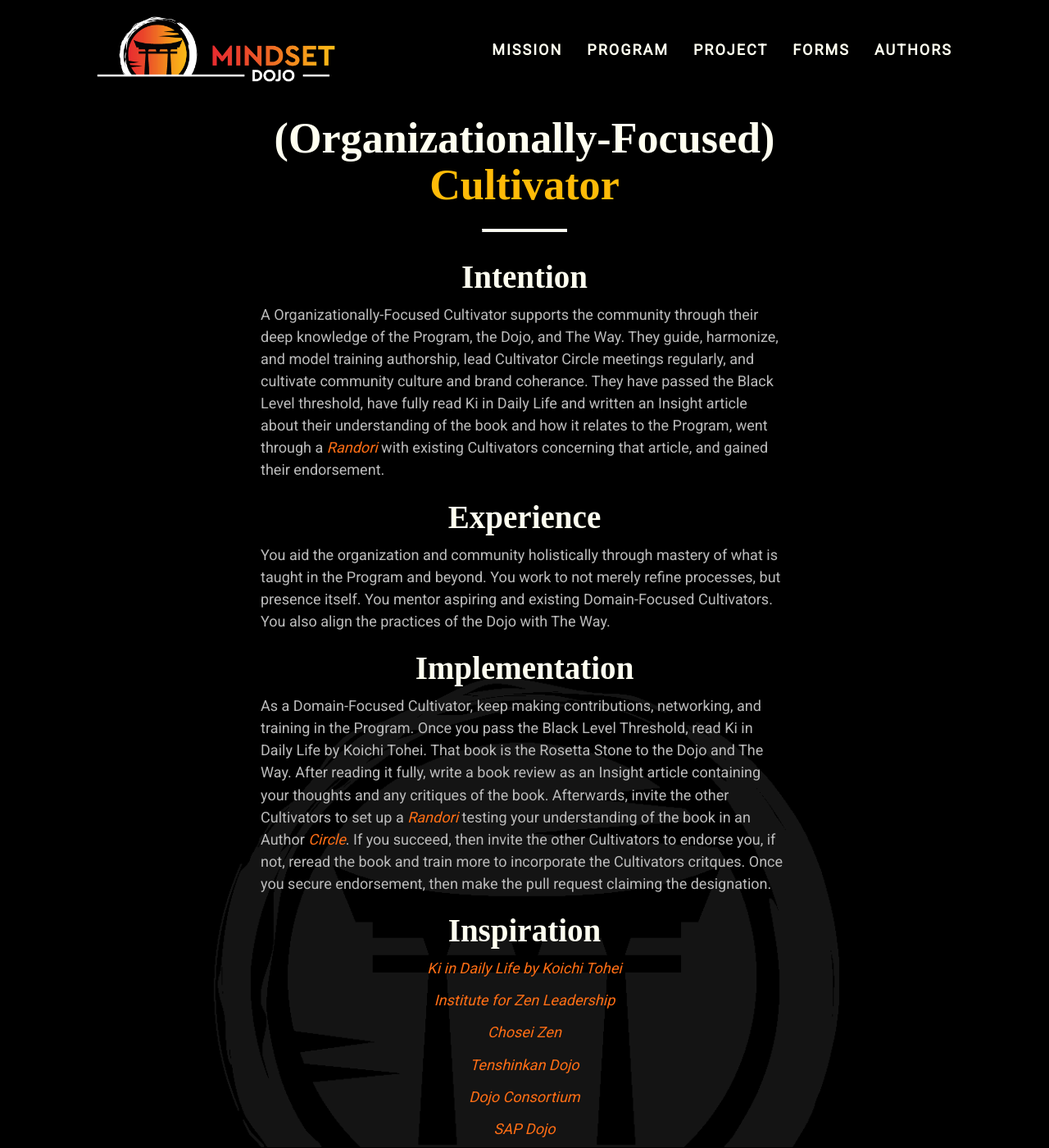
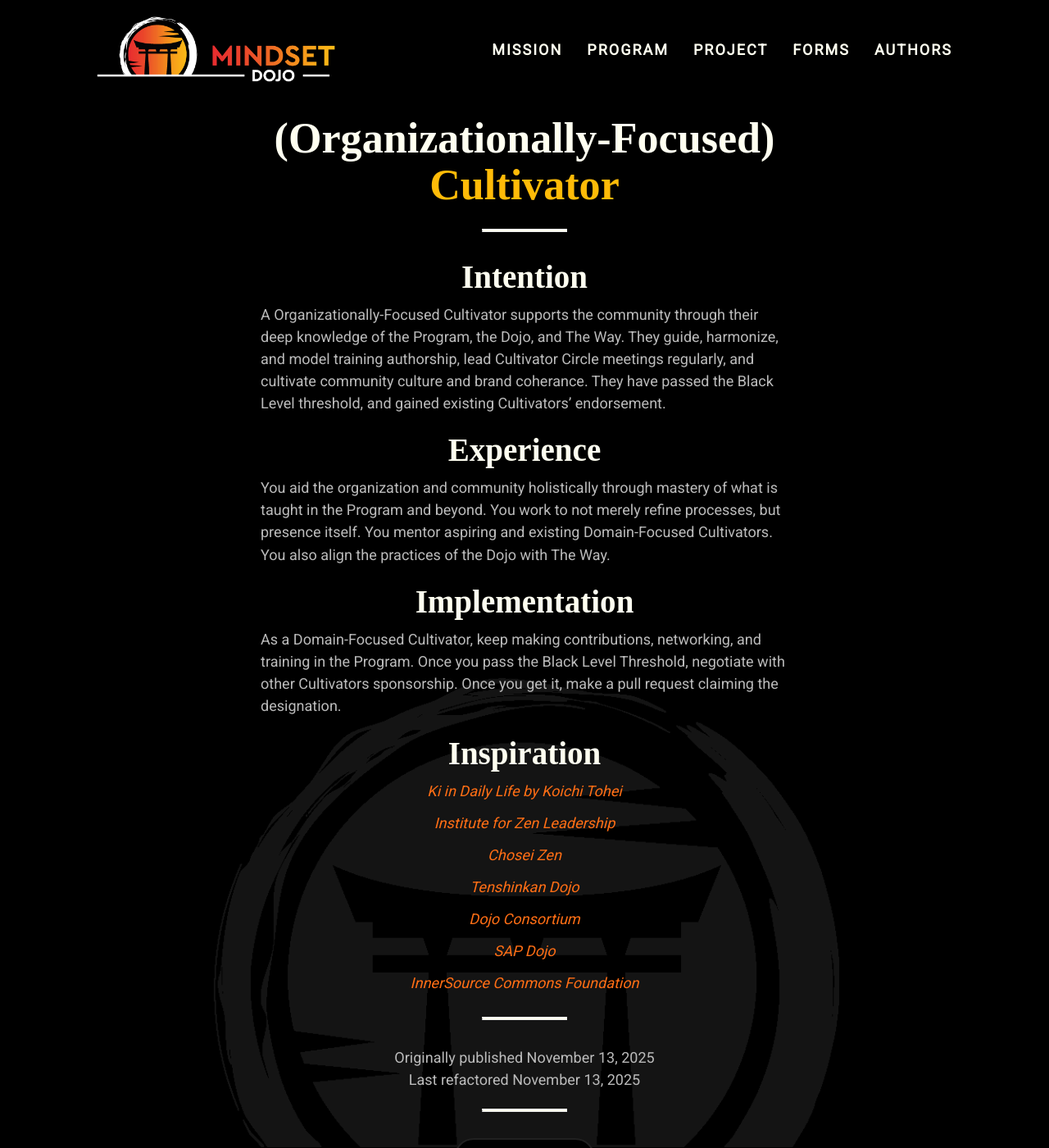
Before and after one commit to mindset-dojo/mindset-dojo.github.io, a Jekyll site: the page built from _forms/organizationally-focused-cultivator.md, in a window 1280 px wide and 1400 px high. Shown: the whole window at 82% size. Built offline with Jekyll 4.4.1, drawn with Linux system fonts in a browser that asks for light colours; some web fonts are replaced.

Commit message:
refactor(organizationally-focused-cultivator): remove ki in daily life requirement.

```diff
--- a/_forms/organizationally-focused-cultivator.md
+++ b/_forms/organizationally-focused-cultivator.md
@@ -11,7 +11,7 @@
 
 ## Intention
 
-A Organizationally-Focused Cultivator supports the community through their deep knowledge of the Program, the Dojo, and The Way. They guide, harmonize, and model training authorship, lead Cultivator Circle meetings regularly, and cultivate community culture and brand coherance. They have passed the Black Level threshold, have fully read Ki in Daily Life and written an Insight article about their understanding of the book and how it relates to the Program, went through a [Randori](../randori) with existing Cultivators concerning that article, and gained their endorsement.
+A Organizationally-Focused Cultivator supports the community through their deep knowledge of the Program, the Dojo, and The Way. They guide, harmonize, and model training authorship, lead Cultivator Circle meetings regularly, and cultivate community culture and brand coherance. They have passed the Black Level threshold, and gained existing Cultivators' endorsement.
 
 ## Experience
 
@@ -19,7 +19,7 @@
 
 ## Implementation
 
-As a Domain-Focused Cultivator, keep making contributions, networking, and training in the Program. Once you pass the Black Level Threshold, read Ki in Daily Life by Koichi Tohei. That book is the Rosetta Stone to the Dojo and The Way. After reading it fully, write a book review as an Insight article containing your thoughts and any critiques of the book. Afterwards, invite the other Cultivators to set up a [Randori](../randori/) testing your understanding of the book in an Author [Circle](../circle/). If you succeed, then invite the other Cultivators to endorse you, if not, reread the book and train more to incorporate the Cultivators critques. Once you secure endorsement, then make the pull request claiming the designation.
+As a Domain-Focused Cultivator, keep making contributions, networking, and training in the Program. Once you pass the Black Level Threshold, negotiate with other Cultivators sponsorship. Once you get it, make a pull request claiming the designation.
 
 ## Inspiration
 
```
